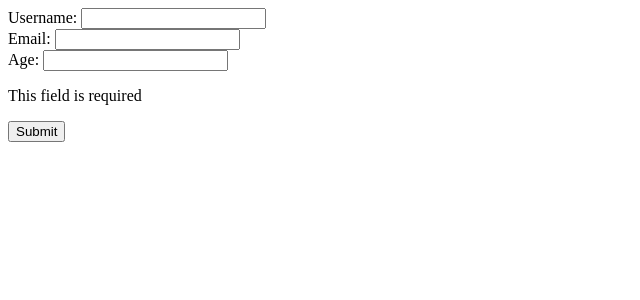
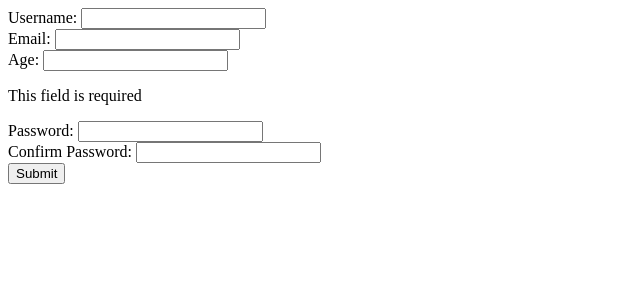
Before and after one commit to XiaomenggNiu/MEAN_260511, an Angular app in the folder inClass/: page / in a window 1280 px wide. Shown: the top 300 px of the page, without its empty margins (0-640 px from the left). Built offline with nearby package versions, Linux system fonts and the light colour scheme.

Commit message:
form validators

```diff
--- a/inClass/src/app/day6-component/day6-component.html
+++ b/inClass/src/app/day6-component/day6-component.html
@@ -7,14 +7,20 @@
     @if(username.dirty && username.errors?.['minlength']){
         <p>Username has to be longer than 3 characters.</p>
     }
+    @if(username.dirty && username.errors?.['hasSpace']){
+        <p>Username cannot contain any space.</p>
+    }
     <br />
     <label>Email: </label>
     <input type="text" formControlName="email"/>
-    @if(registerForm.controls.email.dirty && registerForm.controls.email.errors?.['required']){
+    @if(registerForm.controls['email'].dirty && registerForm.controls['email'].errors?.['required']){
         <p>This field is required</p>
     }
-    @if(registerForm.controls.email.dirty && registerForm.controls.email.errors?.['email']){
+    @if(registerForm.controls['email'].dirty && registerForm.controls['email'].errors?.['email']){
         <p>Please use a valid email address</p>
+    }
+    @if(registerForm.controls['email'].dirty && registerForm.controls['email'].errors?.['emailExists']){
+        <p>This email is already registered.</p>
     }
     <br />
     <label>Age: </label>
@@ -22,5 +28,13 @@
     @if (ageControl?.errors){
         <p>This field is required</p>
     }
+    <label>Password: </label>
+    <input type="password" formControlName="password"/>
+    <br />
+    <label>Confirm Password: </label>
+    <input type="password" formControlName="confirmPassword"/>
+    @if(registerForm.errors?.['passwordMismatch']){
+        <p>Confirm Password has to be the same as password</p>
+    }
 </form>
 <button>Submit</button>
--- a/inClass/src/app/day6-component/day6-component.ts
+++ b/inClass/src/app/day6-component/day6-component.ts
@@ -1,5 +1,16 @@
-import { Component, OnInit } from '@angular/core';
-import { FormControl, FormGroup, ReactiveFormsModule, Validators } from '@angular/forms';
+import { Component, inject, OnInit } from '@angular/core';
+import {
+  AbstractControl,
+  AsyncValidatorFn,
+  FormBuilder,
+  FormControl,
+  FormGroup,
+  ReactiveFormsModule,
+  ValidationErrors,
+  ValidatorFn,
+  Validators,
+} from '@angular/forms';
+import { map, Observable, of } from 'rxjs';
 
 @Component({
   selector: 'app-day6-component',
@@ -8,27 +19,94 @@ import { FormControl, FormGroup, ReactiveFormsModule, Validators } from '@angula
   styleUrl: './day6-component.scss',
 })
 export class Day6Component implements OnInit {
-  username = new FormControl('', [Validators.required, Validators.minLength(3)]);
+  username = new FormControl('', {
+    validators: [Validators.required, Validators.minLength(3), this.noSpaceValidator()],
+    updateOn: 'blur',
+  });
 
   // form Group
-  registerForm = new FormGroup({
-    username: this.username,
-    email: new FormControl('',[Validators.required, Validators.email]),
-    age: new FormControl('', [Validators.required]),
-  }, [Validators.required]);
+  // registerForm = new FormGroup(
+  //   {
+  //     username: this.username,
+  //     email: new FormControl('', [Validators.required, Validators.email]),
+  //     age: new FormControl('', [Validators.required]),
+  //   },
+  //   [
+  //     // Validators to check mutliple fields
+  //   ],
+  // );
+
+  // form builder - service
+  private fb = inject(FormBuilder);
+  registerForm: FormGroup = this.fb.group(
+    {
+      username: this.username,
+      email: [
+        '' ,
+        [Validators.required, Validators.email],
+        [this.emailExistsValidator()],
+        // { updateOn: 'blur' }, do more research
+      ],
+      age: ['', [Validators.required]],
+      password: ['', [Validators.required]],
+      confirmPassword: ['', [Validators.required]],
+    },
+    { validators: this.passwordMatchValidator() },
+  );
+
+  // form Array - list of FormControls
+  // new FormArray() /this.fb.arrray()
 
   ngOnInit(): void {
-    // console.log(this.username);
+    console.log(this.username);
     console.log(this.registerForm);
     // this.username.valueChanges.subscribe((val) => {
     //   console.log(val);
     // });
-    this.registerForm.statusChanges.subscribe((val)=>{
+    this.registerForm.statusChanges.subscribe((val) => {
       console.log(this.registerForm);
-    })
+    });
   }
 
-  get ageControl(){
+  get ageControl() {
     return this.registerForm.get('age');
   }
+
+  // Custom Validators:
+  // 1. Sync
+  noSpaceValidator(): ValidatorFn {
+    return (control: AbstractControl): ValidationErrors | null => {
+      const name = control.value;
+      const space = name.includes(' ');
+      console.log(name);
+      return space ? { hasSpace: true } : null;
+    };
+  }
+  // 2. Async: run after all sync validators
+  emailExistsValidator(): AsyncValidatorFn {
+    return (control: AbstractControl): Observable<ValidationErrors | null> => {
+      const email = control.value;
+      // in real-world, call a method in Service to make http request to check whether the email exists or not
+
+      // mock data here
+      const existingEmails = ['admin@g.com', 'test@g.com', 'user@g.com'];
+
+      return of(existingEmails).pipe(
+        map((curr) => {
+          console.log(curr);
+          const existing = curr.includes(email);
+          return existing ? { emailExists: true } : null;
+        }),
+      );
+    };
+  }
+  // cross-field validators
+  passwordMatchValidator(): ValidatorFn {
+    return (group: AbstractControl): ValidationErrors | null => {
+      const password = group.get('password')?.value;
+      const confirmPassword = group.get('confirmPassword')?.value;
+      // console.log(password, confirmPassword)
+      return password === confirmPassword ? null : { passwordMismatch: true };
+    };
+  }
 }
```
